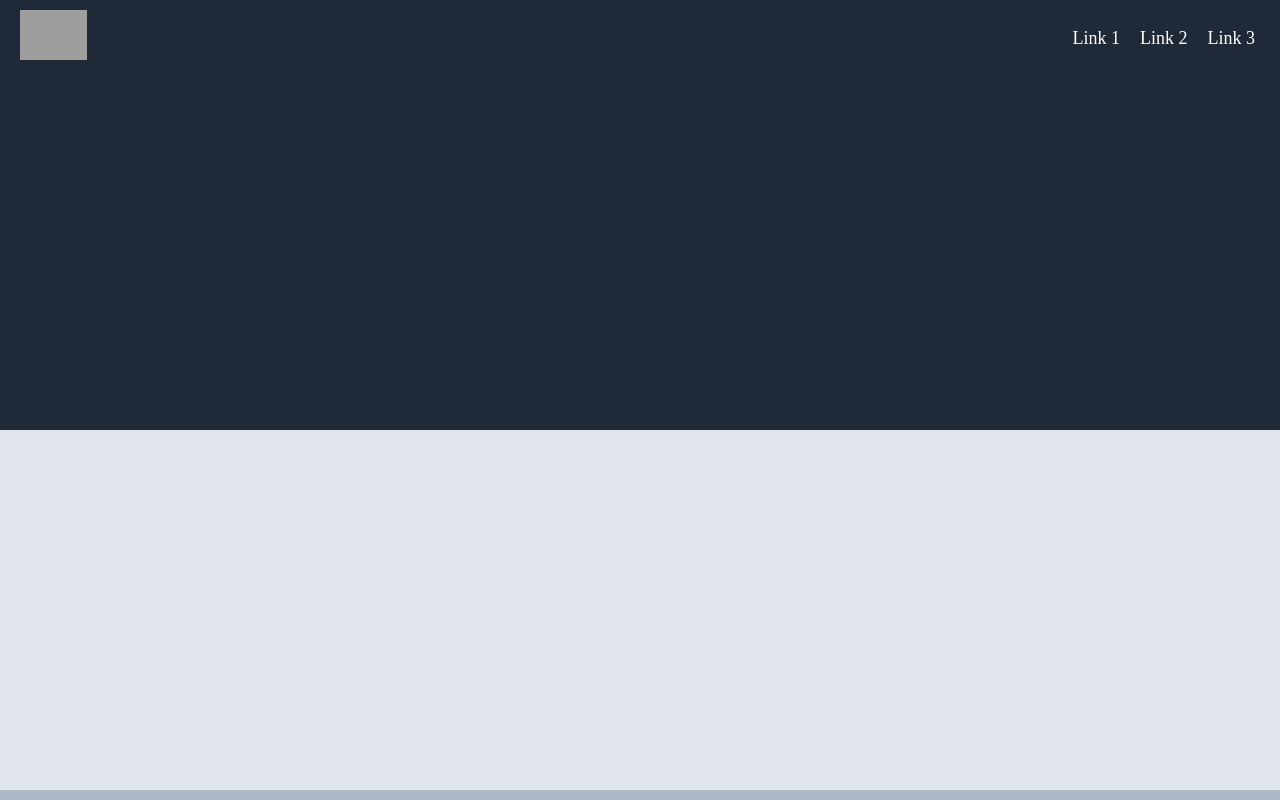
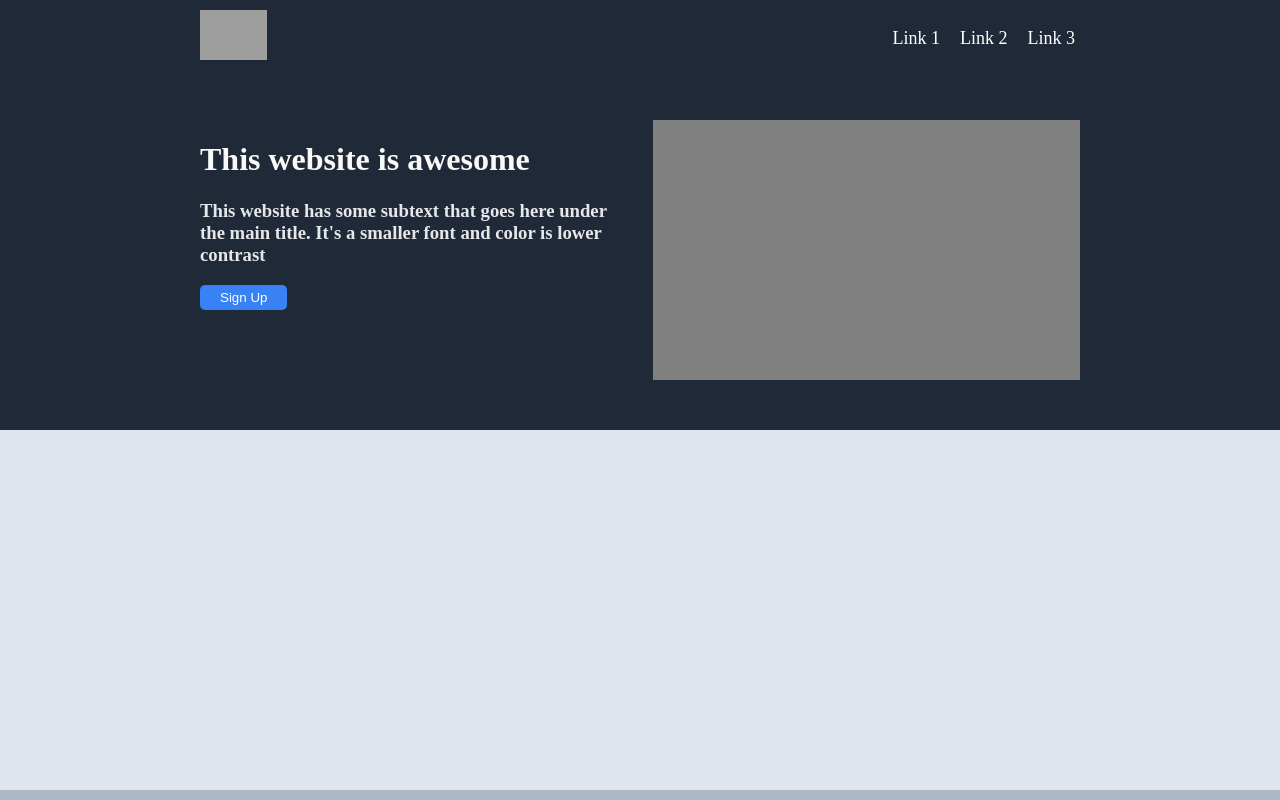
Before and after one commit to Zotti39/landing_page, a plain HTML site: page index.html in a window 1280 px wide. Shown: the top 800 px of the page. Drawn offline with Linux system fonts and the light colour scheme; grey boxes are pictures that could not be loaded.

Commit message:
First line of the main section complete(two paragraphs, one button, and a placeholder for an image)

```diff
--- a/index.html
+++ b/index.html
@@ -24,7 +24,14 @@
     <div class="container">
 <!--SECTION 0-->
         <div class="linha p">
+            <div>
+                <h1>This website is awesome</h1>
+                <h3>This website has some subtext that goes here under the main title. It's a smaller font and color is lower contrast</h3>
+                <button type="submit">Sign Up</button>
+            </div>
+            <div id="Pimagem">
 
+            </div>
         </div>
 <!--SECTION 1-->
         <div class="linha b">
--- a/style.css
+++ b/style.css
@@ -9,7 +9,7 @@ header{
     display: flex;
     font-size: 18px;
     background-color:#1F2937;
-    padding: 10px 20px;
+    padding: 10px 200px;
     color: white;
 }
 .NavLogo{
@@ -46,4 +46,36 @@ header{
 }
 .container .linha{
     flex: 1;
+    display: flex;
+    gap: 25px;
+    padding: 50px 200px;
 }
+/*Content part of the body*/
+.container .linha div{
+    flex: 1;
+}
+h1{
+    font: 48px ;
+    font-size:bold;
+    color: #f9faf8;
+}
+h3{
+    font: 18px;
+    color: #E5E7EB;
+}
+button{
+    border-radius: 5px;
+    background-color: #3882f6;
+    color: white;
+    padding: 5px 20px;
+    border: none;
+}
+#Pimagem{
+    background-color: gray;
+    width: 100%; /* Largura desejada da imagem */
+    height: 100%; /* Altura desejada da imagem */
+    background-image: url('#');  /*URL da imagem de espaço reservado */
+    background-size: cover; /* A imagem de fundo cobrirá a área da div */
+    background-repeat: no-repeat; /* A imagem de fundo não se repetirá */
+    background-position: center center; /* Centralizar a imagem de fundo */
+}
```
